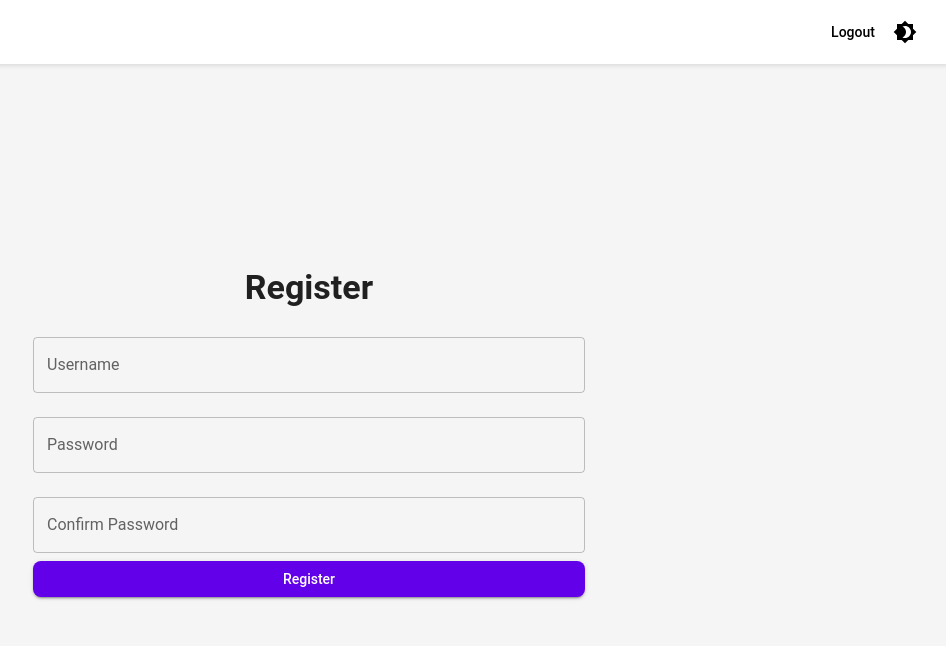
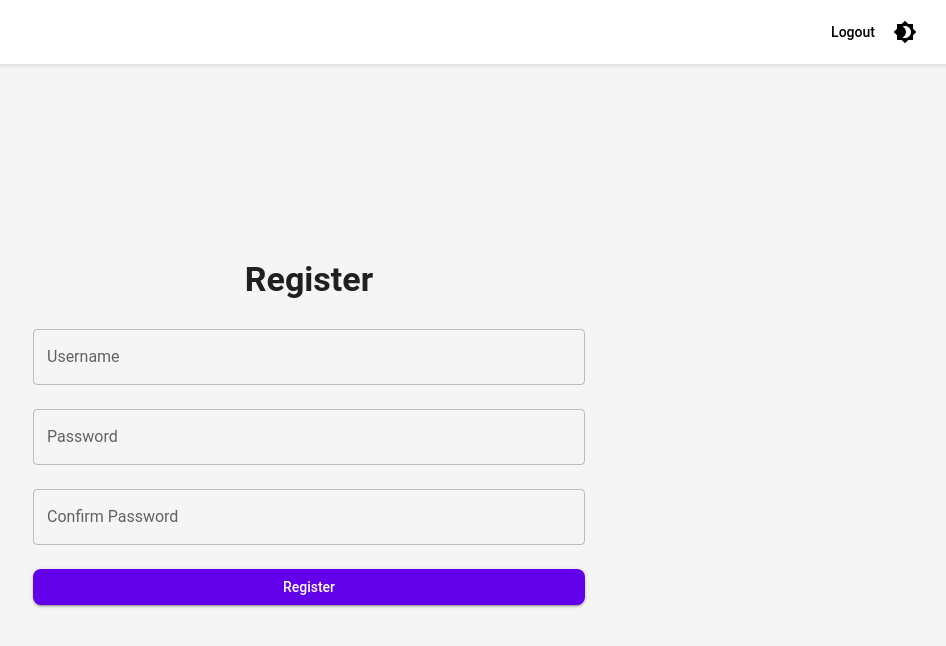
Before and after one commit to J-Raymer/scalable-day-trading-system, a React (Vite) app in the folder frontend/: page /register in a window 1280 px wide. Shown: the top 646 px of the page, without its empty margins (331-1277 px from the left). Built offline with nearby package versions, Linux system fonts and the light colour scheme.

Commit message:
add password validation for registration page

```diff
--- a/frontend/src/RegisterPage.tsx
+++ b/frontend/src/RegisterPage.tsx
@@ -1,14 +1,19 @@
 import { useState } from 'react';
-import { Container, TextField, Button, Typography } from '@mui/material';
+import { Container, TextField, Button, Typography, Box } from '@mui/material';
 import { useNavigate } from 'react-router-dom';
 
 function RegisterPage() {
   const [username, setUsername] = useState('');
   const [password, setPassword] = useState('');
   const [confirmPassword, setConfirmPassword] = useState('');
+  const [error, setError] = useState('');
   const navigate = useNavigate();
 
   const handleRegister = () => {
+    if (password !== confirmPassword) {
+      setError('Passwords do not match');
+      return;
+    }
     // Add registration logic here
     console.log('Registering with', { username, password, confirmPassword });
     // Redirect to login page after registration
@@ -47,9 +52,16 @@ function RegisterPage() {
           value={confirmPassword}
           onChange={(e) => setConfirmPassword(e.target.value)}
         />
-        <Button variant="contained" color="primary" onClick={handleRegister} fullWidth>
-          Register
-        </Button>
+        {error && (
+          <Typography color="error" variant="body2">
+            {error}
+          </Typography>
+        )}
+        <Box mt={2}>
+          <Button variant="contained" color="primary" onClick={handleRegister} fullWidth>
+            Register
+          </Button>
+        </Box>
       </form>
     </Container>
   );
```
